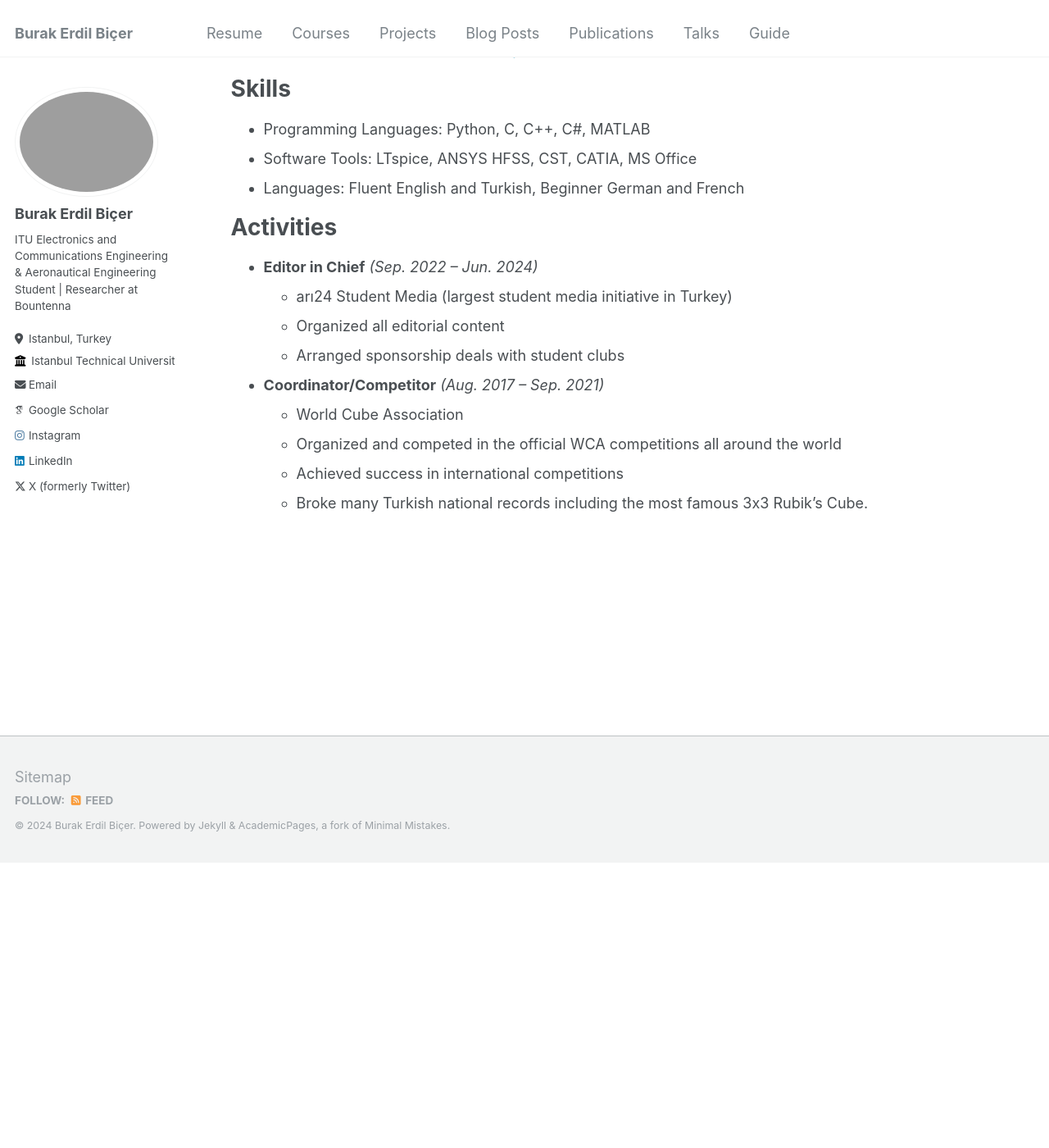
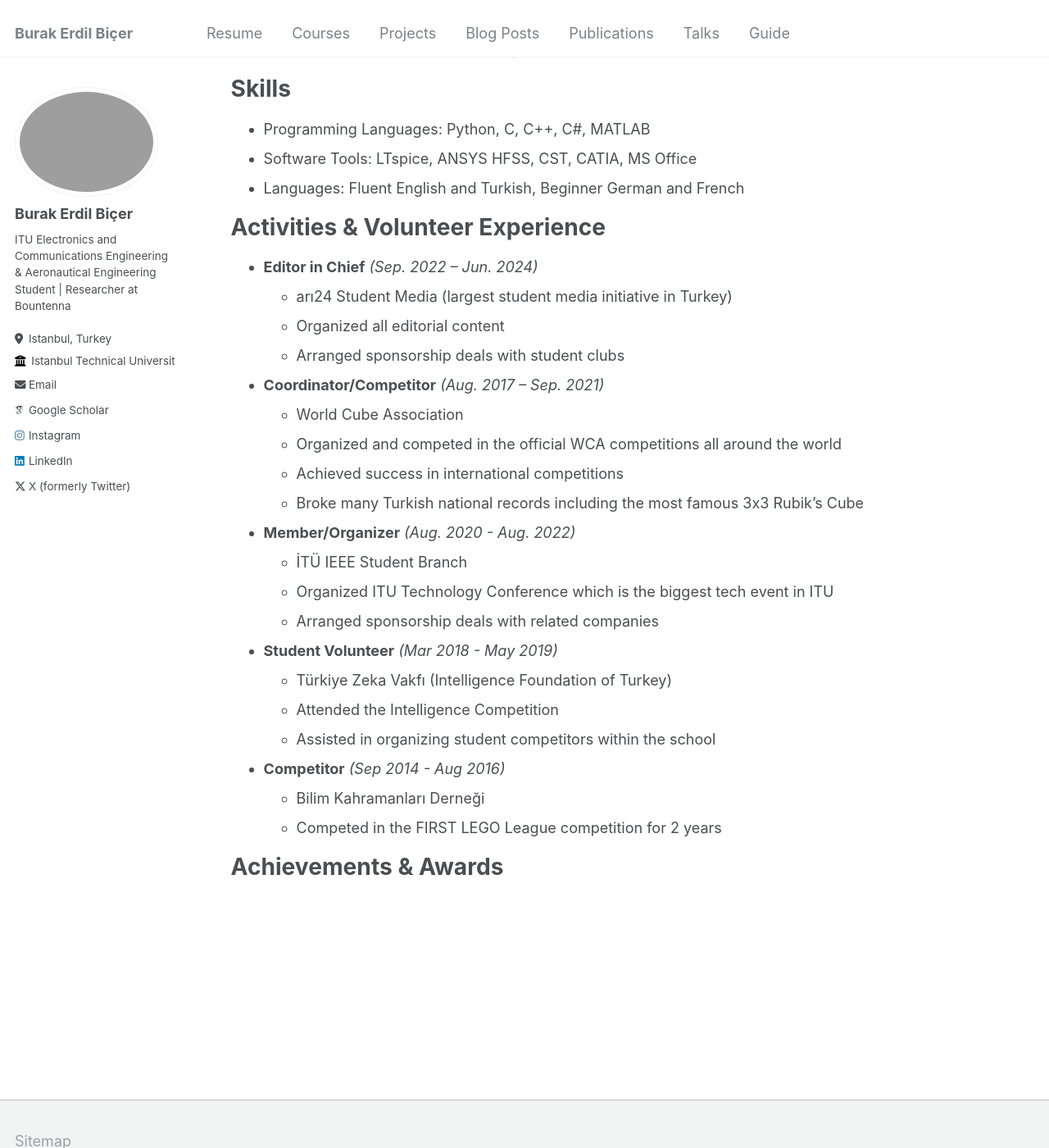
Before and after one commit to burakerdilb/burakerdilb.github.io, a Jekyll site: the page built from _pages/resume.md, in a window 1280 px wide and 1400 px high, scrolled down 1769 px. Shown: the whole window at 82% size. Built offline with Jekyll 4.4.1, drawn with Linux system fonts in a browser that asks for light colours; some web fonts are replaced; before the commit the page ends 2822 px from its top, so only the background shows below that.

Commit message:
Update resume.md

```diff
--- a/_pages/resume.md
+++ b/_pages/resume.md
@@ -70,7 +70,7 @@ Skills
 * Software Tools: LTspice, ANSYS HFSS, CST, CATIA, MS Office
 * Languages: Fluent English and Turkish, Beginner German and French
 
-Activities
+Activities & Volunteer Experience
 ======
 * **Editor in Chief** *(Sep. 2022 – Jun. 2024)*
   * arı24 Student Media (largest student media initiative in Turkey)
@@ -81,4 +81,21 @@ Activities
   * World Cube Association
   * Organized and competed in the official WCA competitions all around the world
   * Achieved success in international competitions
-  * Broke many Turkish national records including the most famous 3x3 Rubik's Cube.
+  * Broke many Turkish national records including the most famous 3x3 Rubik's Cube
+
+* **Member/Organizer** *(Aug. 2020 - Aug. 2022)*
+  * İTÜ IEEE Student Branch
+  * Organized ITU Technology Conference which is the biggest tech event in ITU
+  * Arranged sponsorship deals with related companies
+
+* **Student Volunteer** *(Mar 2018 - May 2019)*
+  * Türkiye Zeka Vakfı (Intelligence Foundation of Turkey)
+  * Attended the Intelligence Competition
+  * Assisted in organizing student competitors within the school
+
+* **Competitor** *(Sep 2014 - Aug 2016)*
+  * Bilim Kahramanları Derneği
+  * Competed in the FIRST LEGO League competition for 2 years
+
+Achievements & Awards
+======
```
